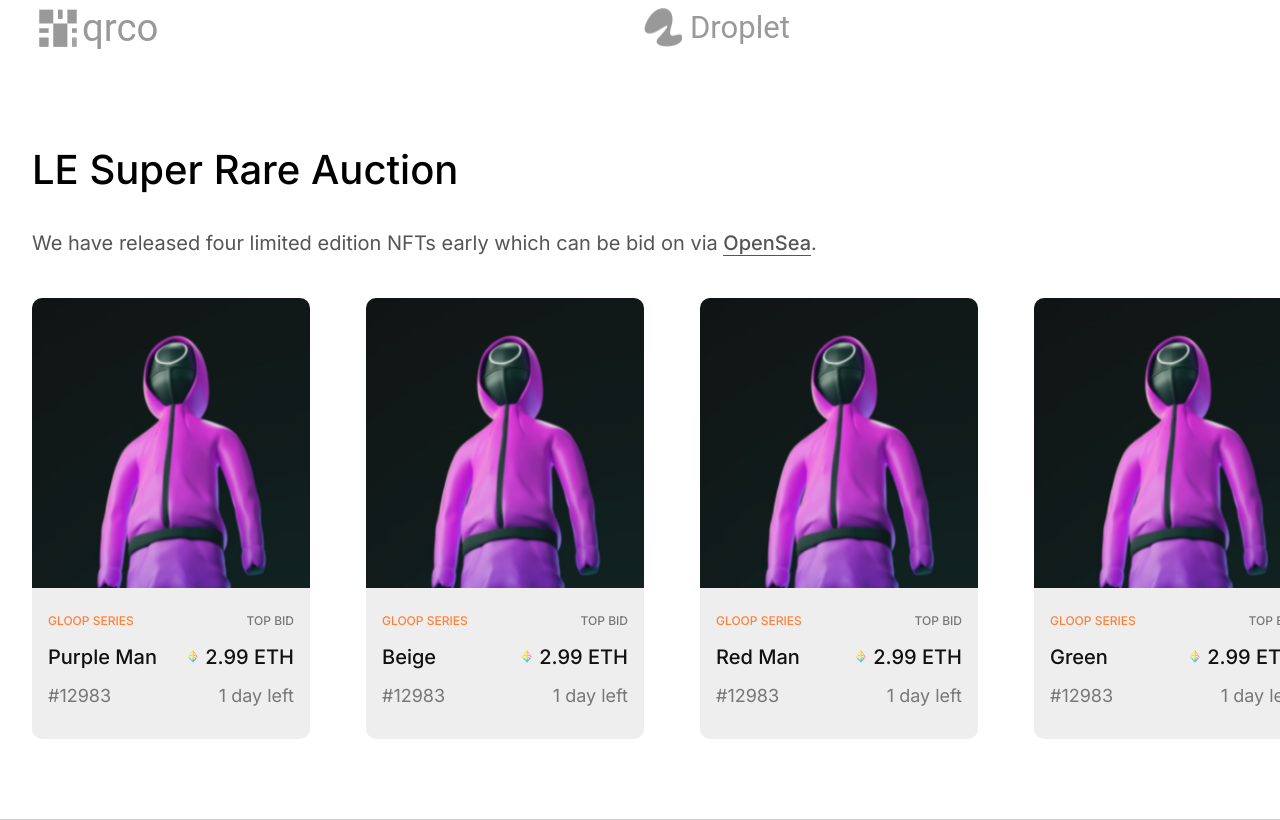
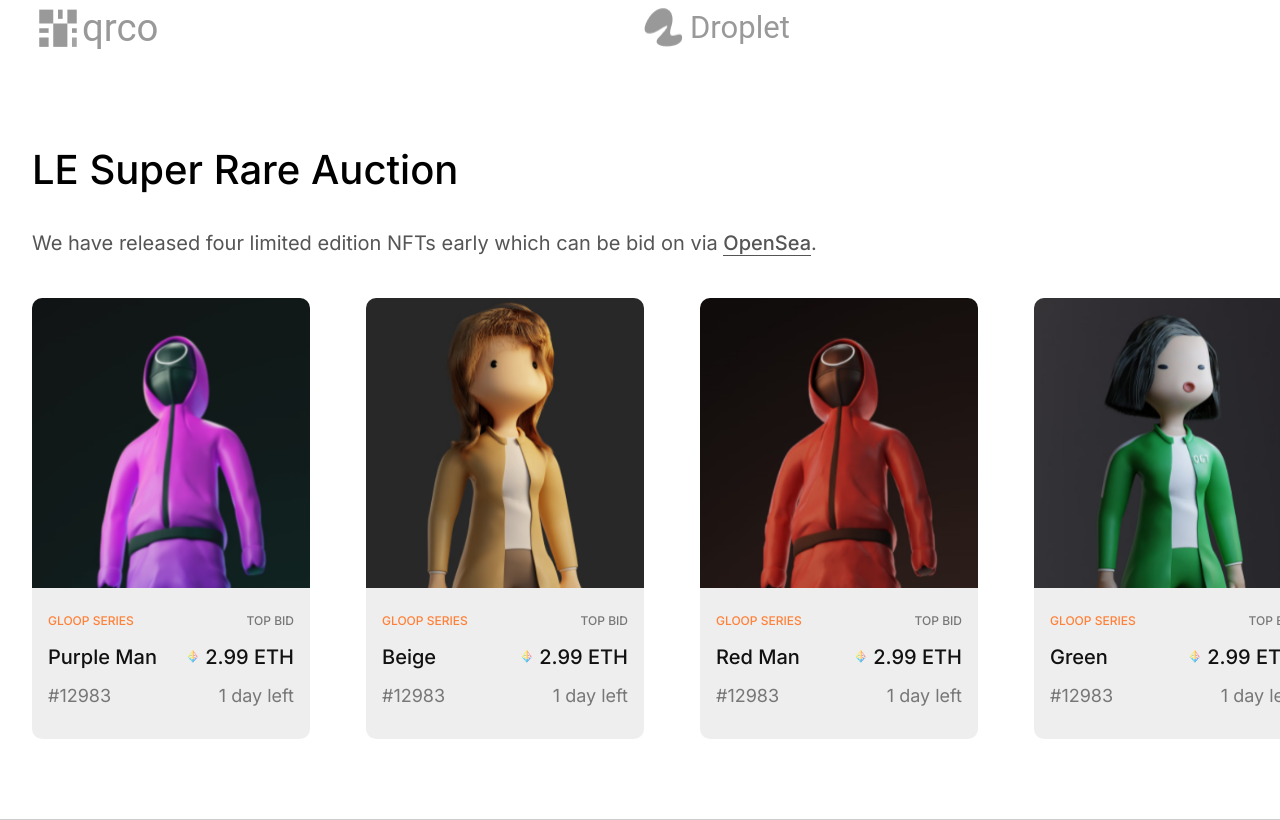
Before and after one commit to MantasJuozenas/praktikinis-darbas, a plain HTML site: page index.html in a window 1280 px wide. Shown: the part 1032-1852 px from the top of the page. Drawn offline with Linux system fonts and the light colour scheme.

Commit message:
nft pictures

```diff
--- a/index.html
+++ b/index.html
@@ -93,7 +93,7 @@
           </div>
         </article>
         <article class="nft2 nft">
-          <img src="/img/nft1.png" alt="picture of nft" class="nftImg" />
+          <img src="/img/nft2.png" alt="picture of nft" class="nftImg" />
           <div class="texts">
             <div class="textBox1">
               <p class="gsText">gloop series</p>
@@ -115,7 +115,7 @@
           </div>
         </article>
         <article class="nft3 nft">
-          <img src="/img/nft1.png" alt="picture of nft" class="nftImg" />
+          <img src="/img/nft3.png" alt="picture of nft" class="nftImg" />
           <div class="texts">
             <div class="textBox1">
               <p class="gsText">gloop series</p>
@@ -137,7 +137,7 @@
           </div>
         </article>
         <article class="nft4 nft">
-          <img src="/img/nft1.png" alt="picture of nft" class="nftImg" />
+          <img src="/img/nft4.png" alt="picture of nft" class="nftImg" />
           <div class="texts">
             <div class="textBox1">
               <p class="gsText">gloop series</p>
```
Also changed, not shown: img/nft2.png (added), img/nft3.png (added), img/nft4.png (added).
